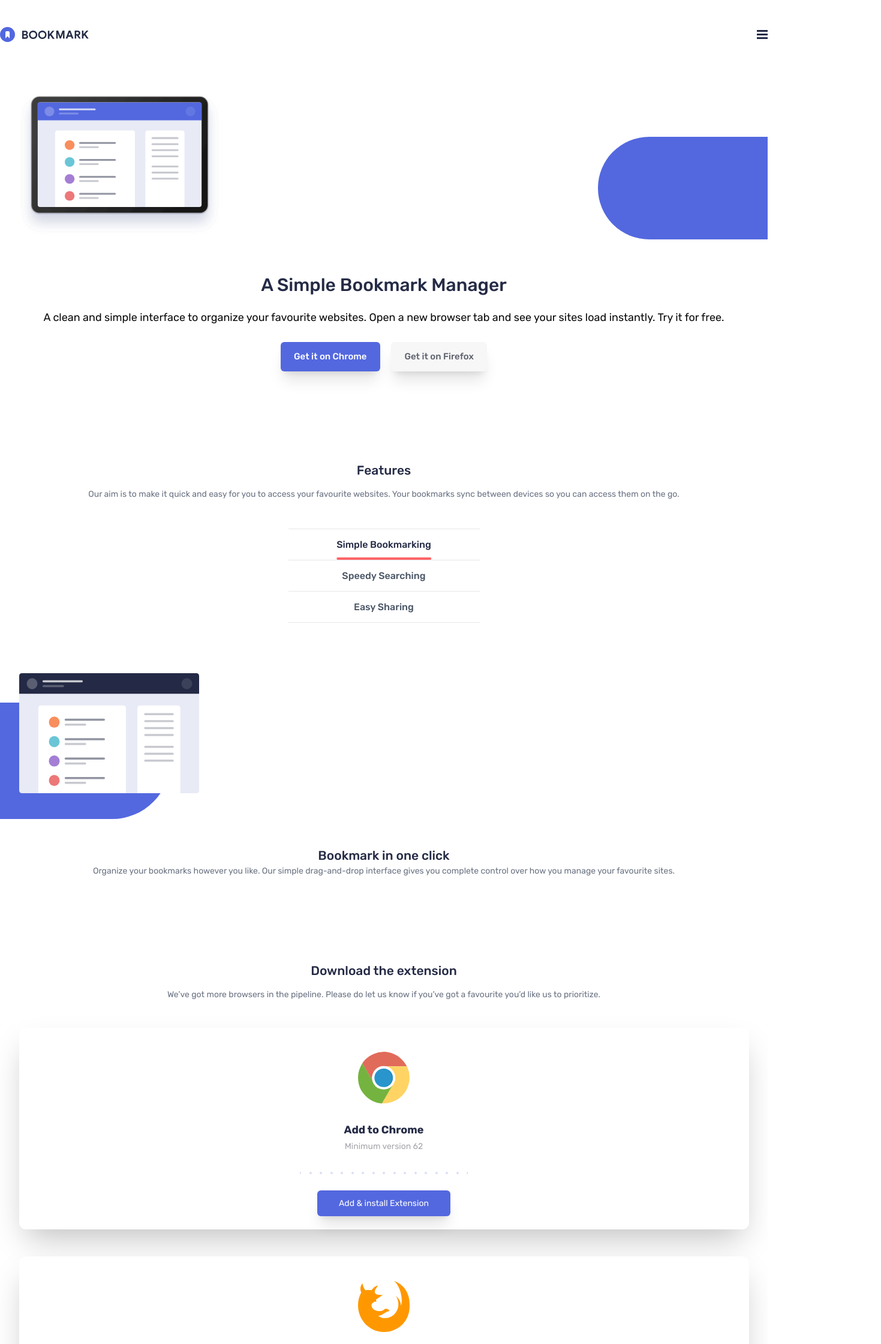
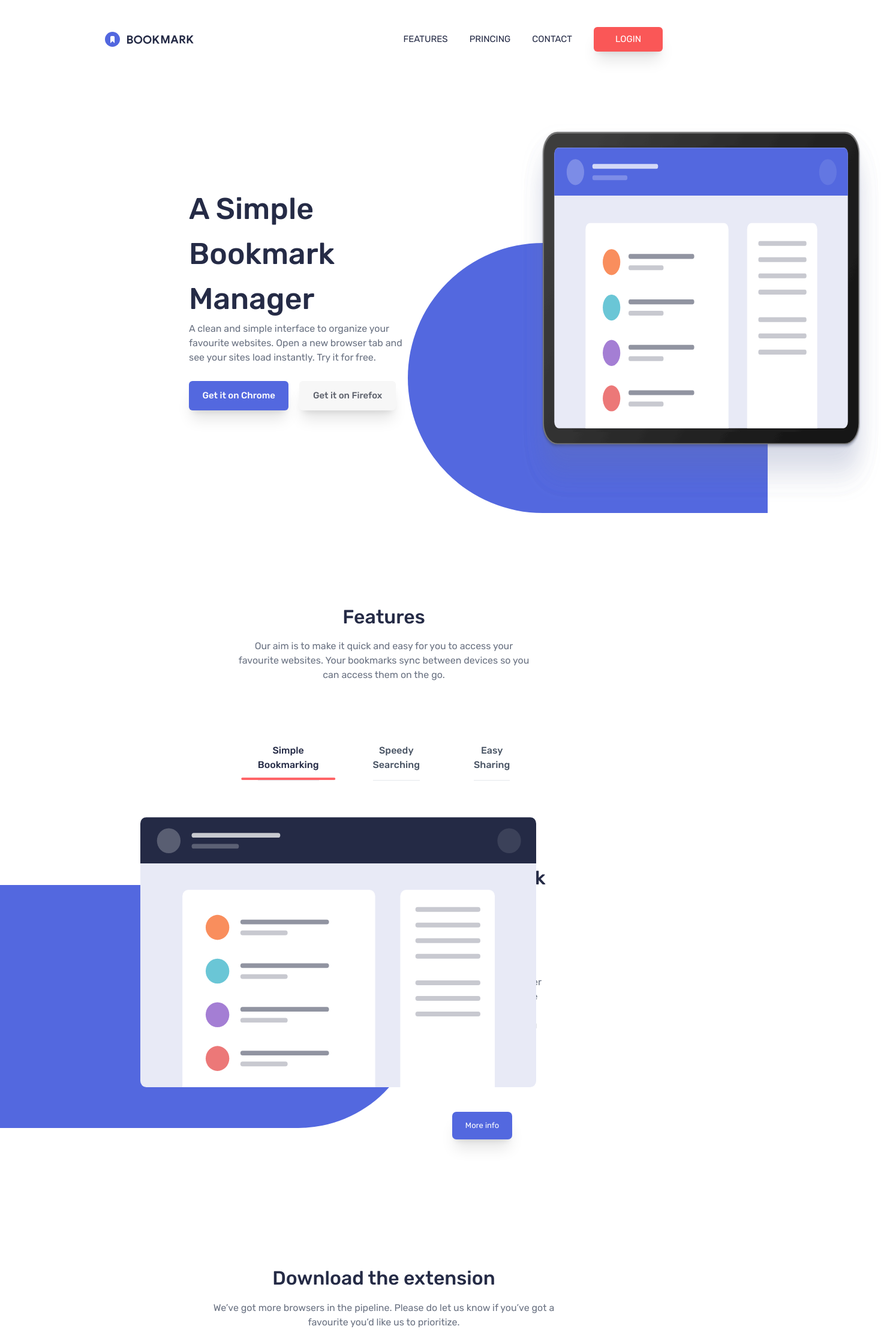
Before and after one commit to K1dou/front-end-challenges-II-, a React (Vite) app in the folder bookmark-landing-page/: page / in a window 1280 px wide. Shown: the top 2240 px of the page at 60% size, 1469 px wide, since content can reach past the window. Built offline with nearby package versions, Linux system fonts and the light colour scheme.

Commit message:
completed bookmark landing page

```diff
--- a/bookmark-landing-page/src/components/AccordionMain.tsx
+++ b/bookmark-landing-page/src/components/AccordionMain.tsx
@@ -15,9 +15,9 @@ export default function AccordionMain({ title, content }: AccordionMainProps) {
 
 
 
-        <Accordion type="single" collapsible className="w-full">
-            <AccordionItem value="item-1" className="px-4">
-                <AccordionTrigger className="text-Blue-950 text-[14px]">
+        <Accordion type="single" collapsible className="w-full ">
+            <AccordionItem value="item-1" className="px-4 ">
+                <AccordionTrigger className="text-Blue-950 text-[14px] lg:cursor-pointer lg:hover:text-Red-400">
                     {title}
                 </AccordionTrigger>
                 <AccordionContent className="text-gray-500 text-[14px]  leading-[30px]">
--- a/bookmark-landing-page/src/components/AskedQuestions.tsx
+++ b/bookmark-landing-page/src/components/AskedQuestions.tsx
@@ -8,17 +8,20 @@ export default function AskedQuestion() {
 
 
     return (
-        <Container className="bg-white pt-12 flex flex-col items-center pb-25 px-4">
+        <Container className="bg-white pt-12 flex flex-col items-center pb-25 px-4 md:px-12 lg:px-20 lg:pt-24 ">
+
+            <div className=" flex flex-col items-center max-w-[380px]">
 
                 <div className="px-[31px] mb-15 ">
 
-                <h1 className="text-center font-bold text-Blue-950 text-[20px]  ">Frequently Asked <br />  Questions</h1>
+                    <h1 className="text-center font-bold text-Blue-950 text-[20px] lg:text-[32px] ">Frequently Asked <br />  Questions</h1>
 
                     <p className="mt-3 text-center text-gray-400 text-[14px] text-pretty ">Here are some of our FAQs. If you have any other questions you’d like
                         answered please feel free to email us.</p>
                 </div>
 
 
+                <div className="h-px bg-gray-400 my-2 w-[340px] " />
 
                 {data.map((item, i) => {
                     return (
@@ -27,7 +30,8 @@ export default function AskedQuestion() {
                 })}
 
 
-            <button className=" bg-Blue-600 mt-8 text-white px-5 py-2 shadow-xl rounded-[7px] text-[13px]">More Info</button>
+                <button className="lg:cursor-pointer bg-Blue-600 mt-8 text-white px-5 py-2 shadow-xl rounded-[7px] text-[13px] lg:mt-20">More Info</button>
+            </div>
         </Container>
 
     )
--- a/bookmark-landing-page/src/components/Browsers.tsx
+++ b/bookmark-landing-page/src/components/Browsers.tsx
@@ -6,16 +6,24 @@ export default function Browsers() {
 
     return (
 
-        <Container className="px-6 bg-white pt-13 pb-25" >
-            <h1 className="text-center font-medium text-Blue-950 text-[21px] ">Download the extension</h1>
+        <Container className="px-6 bg-white pt-13 pb-25 md:px-12" >
 
-            <p className="text-center text-gray-500 text-[14px] text-pretty mt-3">We’ve got more browsers in the pipeline. Please do let us know if you’ve
-                got a favourite you’d like us to prioritize.
-            </p>
+            <div className="lg:max-w-[580px] lg:flex lg:flex-col lg:items-center lg:justify-center lg:mx-auto lg:pt-15">
+                <h1 className="text-center font-medium text-Blue-950 text-[21px] lg:text-[32px]  ">Download the extension</h1>
 
-            <div className="flex flex-col gap-10 mt-10 px-7">
+                <p className="text-center text-gray-500 text-[14px] lg:text-[16px] text-pretty mt-3">We’ve got more browsers in the pipeline. Please do let us know if you’ve
+                    got a favourite you’d like us to prioritize.
+                </p>
+            </div>
+
+            <div className="flex flex-col gap-10 mt-10 px-7 md:px-24 lg:flex-row lg:justify-center lg:pt-10">
+
                 {dataBrowsers.map((item, i) => (
-                    <Card key={i} browser={item.browser} minVersion={item.minVersion} text={item.text} />
+                    <div key={i} style={{ marginTop: `${i * 50}px` }} className="transition-all">
+
+                        <Card className="transition-all" key={i} browser={item.browser} minVersion={item.minVersion} text={item.text} />
+                    </div>
+
                 ))}
             </div>
 
--- a/bookmark-landing-page/src/components/Card.tsx
+++ b/bookmark-landing-page/src/components/Card.tsx
@@ -2,12 +2,14 @@ interface Props {
     browser: string;
     minVersion: string | null;
     text: string | null;
+    className?: string;
+
 }
 
-export default function Card({ browser, minVersion, text }: Props) {
+export default function Card({ browser, minVersion, text, className }: Props) {
 
     return (
-        <div className="bg-white  flex flex-col items-center pt-9 pb-5  rounded-lg shadow-2xl">
+        <div className={` bg-white  flex flex-col items-center pt-9 pb-5  rounded-lg shadow-2xl ${className}`}>
 
             <img className="h-19 w-19 mb-7" src={browser} alt="" aria-label="navegadorImagem" />
 
@@ -16,7 +18,7 @@ export default function Card({ browser, minVersion, text }: Props) {
 
             <img className="mb-6" src="/bg-dots.svg" alt="" />
 
-            <button className="shadow-xl bg-Blue-600 py-[11px] px-8 text-[14px] text-white rounded-[6px]">Add & install Extension</button>
+            <button aria-label="button adicionar extension " className="shadow-xl lg:cursor-pointer bg-Blue-600 py-[11px] px-8 text-[14px] text-white rounded-[6px]">Add & install Extension</button>
 
         </div>
 
--- a/bookmark-landing-page/src/components/Features.tsx
+++ b/bookmark-landing-page/src/components/Features.tsx
@@ -5,6 +5,18 @@ import TabsMain from "./TabsMain";
 export default function Features() {
 
     const [tabs, setTabs] = useState<keyof typeof features>("simpleBook");
+
+
+    const [fade, setFade] = useState(true);
+
+    function handleTabs(value: "simpleBook" | "speedy" | "easy") {
+        setFade(false);
+        setTimeout(() => {
+            setTabs(value);
+            setFade(true);
+        }, 170);
+    }
+
 
     const features = {
         simpleBook: {
@@ -29,42 +41,48 @@ export default function Features() {
 
 
 
-    function handleTabs(value: "simpleBook" | "speedy" | "easy") {
-        setTabs(value)
-    }
+
 
     return (
         <>
-            <Container className="px-8 bg-white pt-22 pb-25 flex items-center flex-col " >
+            <Container className="px-8 bg-white pt-22 pb-25 flex items-center flex-col md:px-12" >
 
-
-                <h1 className="text-center font-medium text-Blue-950 text-[21px]">Features</h1>
-                <p className="text-center text-gray-500 text-[14px] text-pretty mt-3 mb-5">
-                    Our aim is to make it quick and easy for you to access your
-                    favourite websites. Your bookmarks sync between devices so you can
-                    access them on the go.
-                </p>
+                <div className="lg:w-[500px]">
+                    <h1 className="text-center font-medium text-Blue-950 text-[21px] lg:text-[32px] ">Features</h1>
+                    <p className="text-center  text-gray-500 text-[14px] lg:text-[16px] text-pretty mt-3 mb-5">
+                        Our aim is to make it quick and easy for you to access your
+                        favourite websites. Your bookmarks sync between devices so you can
+                        access them on the go.
+                    </p>
+                </div>
 
                 <TabsMain onClick={handleTabs} />
 
 
             </Container>
-            <Container className="pb-18">
+            <Container className="pb-18 lg:flex lg:items-start lg:justify-start">
 
                 <div className="relative  flex flex-col items-start justify-end mt-8 w-full">
 
-                    <div className="h-43 w-63 bg-Blue-600 rounded-r-[100px]">
+                    <div className="h-43 w-63 bg-Blue-600 rounded-r-[250px] lg:h-90 lg:w-[700px] ">
 
-                        <img className="absolute duration-300 ease-in -top-11 left-7 h-[200px]  w-[300px] " src={features[tabs].src} alt="" />
-                    </div>
+                        <img
+                            className={`absolute transition-opacity duration-300 ease-in-out -top-11 left-7 lg:-top-25 lg:left-52   h-[200px] w-[300px] lg:h-[450px] lg:w-[660px]  ${fade ? "opacity-100" : "opacity-0"}`}
+                            src={features[tabs].src}
+                            alt=""
+                        />                    </div>
 
                 </div>
 
-                <div className="mt-10 px-5">
-                    <h1 className="text-[21px] text-center font-medium text-Blue-950">{features[tabs].title}</h1>
-                    <p className="text-center text-gray-500 text-[14px] text-pretty">
+                <div className={` lg:flex lg:mt-0 lg:flex-col lg:mr-[500px]  lg:items-start lg:w-[800px]  mt-10 px-5 transition-opacity duration-300 ease-in-out md:px-12 ${fade ? "opacity-100" : "opacity-0"}`}>
+                    <h1 className="text-[21px]  font-medium text-Blue-950 lg:text-[32px] ">
+                        {features[tabs].title}
+                    </h1>
+                    <p className=" lg:mt-4 lg:text-start text-gray-500 text-[14px] lg:text-[16px] text-pretty">
                         {features[tabs].description}
                     </p>
+
+                    <button className=" hidden lg:block lg:w-[100px] lg:cursor-pointer lg:bg-Blue-600 lg:mt-8 lg:text-white  lg:py-3 lg:shadow-xl lg:rounded-[7px] lg:text-[13px] ">More info</button>
                 </div>
             </Container>
         </>
--- a/bookmark-landing-page/src/components/Footer.tsx
+++ b/bookmark-landing-page/src/components/Footer.tsx
@@ -5,25 +5,48 @@ export default function Footer() {
 
     return (
 
-        <Container className="bg-Blue-950 pt-9 flex flex-col items-center pb-15">
+        <Container className="bg-Blue-950 pt-9 flex flex-col items-center pb-15 lg:flex-row lg:justify-around">
 
-            <div className="flex  items-center gap-1">
+
+            <div className="hidden lg:flex lg:items-center lg:justify-center lg:gap-8">
+
+
+                <div className="flex  items-center gap-1 mt-7 mr-12">
+                    <span className="rounded-full py-[4px] px-[4px] bg-Blue-600 flex items-center justify-center">
+                        <img src="logo-bookmarkfooter.svg" alt="" />
+                    </span>
+                    <h1 className="text-white uppercase text-[17px]">BookMark</h1>
+                </div>
+
+                <div className="flex  flex-col items-center gap-4 mt-7 lg:flex-row ">
+                    <p className="lg:cursor-pointer lg:hover:text-Red-400 uppercase text-gray-200 text-[13px]">Features</p>
+                    <p className="lg:cursor-pointer lg:hover:text-Red-400 uppercase text-gray-200 text-[13px]">Princing</p>
+                    <p className="lg:cursor-pointer lg:hover:text-Red-400  uppercase text-gray-200 text-[13px]">Contact</p>
+                </div>
+
+
+            </div>
+
+
+
+
+            <div className="flex  items-center gap-1 lg:hidden">
                 <span className="rounded-full py-[4px] px-[4px] bg-Blue-600 flex items-center justify-center">
                     <img src="logo-bookmarkfooter.svg" alt="" />
                 </span>
                 <h1 className="text-white uppercase text-[17px]">BookMark</h1>
             </div>
 
-            <div className="flex  flex-col items-center gap-4 mt-7">
-                <p className="uppercase text-gray-200 text-[13px]">Features</p>
-                <p className="uppercase text-gray-200 text-[13px]">Princing</p>
+            <div className="flex  flex-col items-center gap-4 mt-7 lg:hidden ">
+                <p className=" uppercase text-gray-200 text-[13px]">Features</p>
+                <p className=" uppercase text-gray-200 text-[13px]">Princing</p>
                 <p className="uppercase text-gray-200 text-[13px]">Contact</p>
             </div>
 
 
-            <div className="flex gap-8 mt-7">
-                <img src="/icon-facebook.svg" alt="" />
-                <img src="/icon-twitter.svg" alt="" />
+            <div className="flex gap-8 mt-7 " >
+                <img className="lg:cursor-pointer lg:hover:text-Red-400 " src="/icon-facebook.svg" alt="" />
+                <img className="lg:cursor-pointer lg:hover:text-Red-400 " src="/icon-twitter.svg" alt="" />
             </div>
         </Container>
 
--- a/bookmark-landing-page/src/components/Nav.tsx
+++ b/bookmark-landing-page/src/components/Nav.tsx
@@ -1,17 +1,49 @@
 import { useState } from "react";
 import Container from "./Container";
 
-export default function Nav() {
+interface NavProps {
+    className?: string;
+}
+
+export default function Nav({ className }: NavProps) {
 
     const [isOpen, setIsOpen] = useState(false);
 
 
     return (
-        <Container className="px-6 bg-white pt-10" >
+        <Container className={`px-6 bg-white pt-10 md:px-12 ${className}`} >
 
-            <div className={`${isOpen ? "opacity-0" : "flex justify-between"} `}>
+
+
+            <div className="hidden lg:flex justify-around items-center">
+                <div>
+                    <img src="/logo-bookmark.svg" alt="" />
+                </div>
+
+                <div className="flex items-center gap-8  text-Blue-950  text-[15px]">
+                    <a href="#" className="uppercase hover:text-Red-400">Features</a>
+                    <a href="#" className="uppercase hover:text-Red-400">Princing</a>
+                    <a href="#" className="uppercase hover:text-Red-400">Contact</a>
+                    <button aria-label="button login" className="cursor-pointer uppercase py-2 px-8 rounded-[6px] shadow-xl text-white hover:text-Red-400 hover:bg-white hover:outline-2 hover:outline-Red-400 bg-Red-400">Login</button>
+
+                </div>
+
+
+            </div>
+
+
+
+
+
+
+
+
+
+
+            <div className={`${isOpen ? "opacity-0 lg:hidden" : "lg:hidden flex justify-between"} `}>
                 <div><img src="/logo-bookmark.svg" alt="" /></div>
                 <button
+                    aria-label="button menu"
                     onClick={() => setIsOpen(true)}
                 ><img src="/icon-hamburger.svg" alt="" /></button>
             </div>
@@ -30,6 +62,7 @@ export default function Nav() {
                     </div>
 
                     <button
+                        aria-label="button close menu"
                         onClick={() => setIsOpen(false)}
                         className="absolute top-15 right-6"
                     >
@@ -49,7 +82,7 @@ export default function Nav() {
 
                         <div className="w-[310px] h-[1px] bg-gray-500"></div>
 
-                        <button className="border-2 px-26 py-2 rounded-[6px] mt-2 tracking-widest">
+                        <button aria-label="button login" className="border-2 px-26 py-2 rounded-[6px] mt-2 tracking-widest">
                             LOGIN
                         </button>
                     </nav>
--- a/bookmark-landing-page/src/components/SessionTopo.tsx
+++ b/bookmark-landing-page/src/components/SessionTopo.tsx
@@ -6,25 +6,32 @@ export default function SessionTopo() {
     return (
 
         <Container className="bg-white pb-11">
-            <Nav />
+            <Nav className="lg:mb-36" />
 
-            <div className="relative flex flex-col items-end justify-end mt-35 w-full">
+            <div className="lg:flex lg:flex-row-reverse lg:pb-38">
 
-                <div className="h-38 w-63 bg-Blue-600 rounded-l-[100px]">
+                <div className="relative flex justify-end w-full h-[235px]  mt-35">
+                    <div className=" h-38 w-[70vw] max-w-[350px] lg:max-w-none bg-Blue-600 rounded-l-[250px] lg:h-100 lg:w-[600px]  z-0"></div>
 
-                    <img className="absolute -top-16 left-7 h-[235px] w-[335px] " src="/illustration-hero.svg" alt="" />
+                    <img
+                        src="/illustration-hero.svg"
+                        alt=""
+                        className="absolute -top-15 right-4 lg:-top-44 lg:left-42 z-10 h-[235px] w-[335px] lg:h-[630px] lg:w-[880px] "
+                    />
                 </div>
 
-            </div>
+                <div className="lg:ml-70 lg:mt-2 lg:max-w-[470px] lg:flex lg:flex-col lg:items-start lg:justify-start ">
 
-            <div className="px-4 pt-4">
-                <h1 className="text-center mt-8 text-[30px] font-medium text-Blue-950">A Simple Bookmark Manager</h1>
-                <p className="pt-4 text-center text-pretty">A clean and simple interface to organize your favourite websites. Open a new browser tab and see your sites load instantly. Try it for free.</p>
-            </div>
+                    <div className="px-4 pt-4 lg:px-0">
+                        <h1 className="text-center lg:text-start mt-8 text-[30px] font-medium lg:text-[50px] text-Blue-950">A Simple Bookmark Manager</h1>
+                        <p className="text-center lg:text-start text-gray-500 text-[14px] lg:text-[16px] text-pretty">A clean and simple interface to organize your favourite websites. Open a new browser tab and see your sites load instantly. Try it for free.</p>
+                    </div>
 
-            <div className="flex items-center justify-center gap-4 mt-6">
-                <button className="text-[15px] py-3 px-5 rounded-[6px] bg-Blue-600 text-white font-medium shadow-xl ">Get it on Chrome</button>
-                <button className="text-[15px] py-3 px-5 rounded-[6px] bg-[#F7F7F7] text-[#5D616C] font-medium shadow-xl"> Get it on Firefox</button>
+                    <div className="flex items-center justify-center gap-4 mt-6">
+                        <button aria-label="button get chrome" className="lg:cursor-pointer lg:hover:text-Blue-600 lg:hover:bg-white lg:hover:outline-Blue-600 lg:hover:outline-2  text-[15px] py-3 px-5 rounded-[6px] bg-Blue-600 text-white font-medium shadow-xl ">Get it on Chrome</button>
+                        <button aria-label="button get firefox" className="lg:cursor-pointer  lg:hover:bg-white lg:hover:outline-[#5D616C] lg:hover:outline-2 text-[15px] py-3 px-5 rounded-[6px] bg-[#F7F7F7] text-[#5D616C] font-medium shadow-xl"> Get it on Firefox</button>
+                    </div>
+                </div>
             </div>
 
         </Container>
--- a/bookmark-landing-page/src/components/TabsMain.tsx
+++ b/bookmark-landing-page/src/components/TabsMain.tsx
@@ -13,8 +13,13 @@ export default function TabsMain({ onClick }: TabsMainProps) {
     return (
         <>
             <Tabs defaultValue="account" className="w-[400px] flex items-center pt-9">
-                <TabsList className="flex flex-col h-28 w-full px-9 items-center justify-center">
-                    <div className="w-full h-1 text-gray-200 border-b"></div>
+                <TabsList className="flex flex-col h-28 w-full px-9 items-center justify-center lg:flex-row lg:gap-20">
+                    <div className="lg:hidden w-full h-1 text-gray-200 border-b"></div>
+
+
+
+
+
 
                     <TabsTrigger className="hover:lg:text-Red-400 " onClick={() => onClick("simpleBook")} value="account">Simple Bookmarking</TabsTrigger>
                     <TabsTrigger className="hover:lg:text-Red-400 " onClick={() => onClick("speedy")} value="Speedy">Speedy Searching</TabsTrigger>
```
Also changed, not shown: bookmark-landing-page/src/components/FormEmail.tsx (+6 -6 lines). Lines whose indentation alone changed are shown as unchanged.
